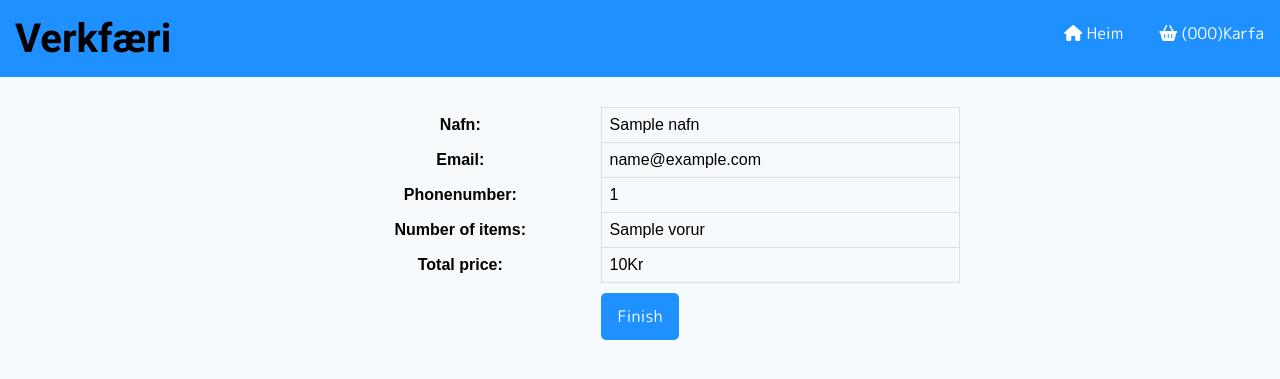
After one commit to smaristeinar/verkefni5, a Flask app: template templates/final.html in a window 1280 px wide. The commit adds this page. Shown: the top 379 px of the page. Run offline with Flask 2, Linux system fonts and the light colour scheme; the template is opened without the code that fills it: most values are stand-ins (such as "Sample title", 1, 10 or a date in 2020); some libraries are stand-ins or nearby versions; some web fonts are replaced.

Commit message:
finished!

```diff
--- a/app.py
+++ b/app.py
@@ -1,6 +1,7 @@
-from flask import Flask, render_template,request,url_for,session,redirect
+from flask import Flask, render_template,request,url_for,session,redirect,request
 import os
 import time
+
 
 def pack_dicta(listi, dicta):
     list_flag = []
@@ -10,9 +11,9 @@ def pack_dicta(listi, dicta):
         listi.append(list_flag)
         list_flag = []
 
-def total_price(listi):
+def total_price():
     summa = 0
-    for i in listi:
+    for i in session["karfa"]:
         summa = summa + int(i[4])
     return summa
 
@@ -61,38 +62,81 @@ vorulisti = []
 teljari = 0
 
 app = Flask(__name__)
+app.config["SECRET_KEY"]  ="blab"
+hlutir = listi_hlutir
 
-hlutir = listi_hlutir
+
+
 @app.route("/")
 def index():
-    return render_template("index.html", hlutir = hlutir,teljari = len(vorulisti))
+    if "karfa" not in session:
+        session["karfa"] = []
+    return render_template("index.html", hlutir = hlutir,teljari = len(session["karfa"]))
 
 @app.route("/add/<id>")
 def add(id):
+    place_holder_list = []
+    if "karfa" in session:
+     for items in session["karfa"]:
+         place_holder_list.append(items)
      for listi in listi_hlutir:
         if listi[5] == id:
-         vorulisti.append(listi)
+            place_holder_list.append(listi)
+            session["karfa"] = place_holder_list
+            place_holder_list = []
 
-     time.sleep(2)
-     return redirect(url_for("index"))
+
+
+    return redirect(url_for("index"))
 
 @app.route("/checkout")
 def checkout():
-    vorur = vorulisti
-    total = total_price(vorulisti)
+    vorur = session.get("karfa")
+    total = total_price()
     return render_template("checkout.html", vorur= vorur, total = total)
 
 @app.route("/del/<ids>")
 def dele(ids):
     counter = 0
-    for lists in vorulisti:
+    place_holder_del_list = []
+    for items in session["karfa"]:
+        place_holder_del_list.append(items)
+    for lists in place_holder_del_list:
         if ids == lists[5]:
-            vorulisti.pop(counter)
+            place_holder_del_list.pop(counter)
+            session["karfa"] = place_holder_del_list
+            place_holder_del_list = []
             break
         counter = counter + 1
     time.sleep(2)
     return redirect(url_for("checkout"))
 
+@app.route("/checkoutfinal", methods=["GET","POST"])
+def checkoutfinal():
+    req = request.form
+    if request.method == "POST":
+        nafn = req.get("name")
+        email = req.get("email")
+        number = req.get("phone")
+    total = total_price()
+    return render_template("final.html", nafn = nafn, email = email, number=number, vorur = len(session["karfa"]), total = total)
+
+
+@app.route("/popout")
+def popout():
+    session.pop("karfa", None)
+    return redirect(url_for("index"))
+
+@app.errorhandler(404)
+def error(error):
+    return"""vialla kom upp <a href="/">Heim</a>"""
+
+
+@app.errorhandler(505)
+def error(error):
+    return"""vialla kom upp <a href="/">Heim</a>"""
+
+
 if __name__ == "__main__":
     app.run()
     app.run(debug=True, use_reloader = True)
--- a/static/css/styles.css
+++ b/static/css/styles.css
@@ -163,6 +163,41 @@ text-decoration: none;
   display: inline-block;
 }
 
+.form-div{
+  padding-top:15px;
+  margin-top: 15px;
+  display: grid;
+  grid-template-columns: 1fr 1fr 1fr;
+
+
+}
+
+.form{
+  grid-column-start: 2;
+  display: grid;
+  grid-auto-rows:min-content;
+  margin-left:auto;
+  margin-right: auto;
+  border:3px solid DodgerBlue;
+  border-radius: 3px;
+
+}
+
+.form-feild{
+  padding: 10px;
+  font-size: 20px;
+  font-family: 'M PLUS Rounded 1c', sans-serif;
+
+}
+
+.final_form_table{
+  padding-top: 30px;
+}
+
+.final_takki{
+  display:block;
+  text-align: center;
+}
 
 
 
--- a/templates/base.html
+++ b/templates/base.html
@@ -23,8 +23,3 @@
   {% endblock %}
 </body>
 </html>
-
-
-<!--     <a href="#"><button class="takkar2" type="button" name="button"><i class="fas fa-home"></i></i> Heim</button></a>
-    <a href="#"><button class="takkar2" type="button" name="button"><i class="fas fa-shopping-basket"></i> Karfa</button></a>
-  -->
--- /dev/null
+++ b/templates/final.html
@@ -0,0 +1,36 @@
+{%extends "base.html"%}
+
+{% block head %}
+
+{% endblock %}
+
+{% block body %}
+<div class="final_form_table">
+<table>
+<tr>
+  <th>Nafn:</th>
+  <td>{{nafn}}</td>
+</tr>
+<tr>
+  <th>Email:</th>
+  <td>{{email}}</td>
+</tr>
+<tr>
+  <th>Phonenumber:</th>
+  <td>{{number}}</td>
+</tr>
+<tr>
+  <th>Number of items:</th>
+  <td>{{vorur}}</td>
+</tr>
+<tr>
+  <th>Total price: </th>
+  <td>{{total}}Kr</td>
+</tr>
+</table>
+<div class="final_takki">
+<a href="/popout"><button class="takkar2" name="button">Finish</button></a>
+</div>
+</div>
+
+{% endblock %}
```
Also changed, not shown: templates/checkout.html (+33 -0 lines).
